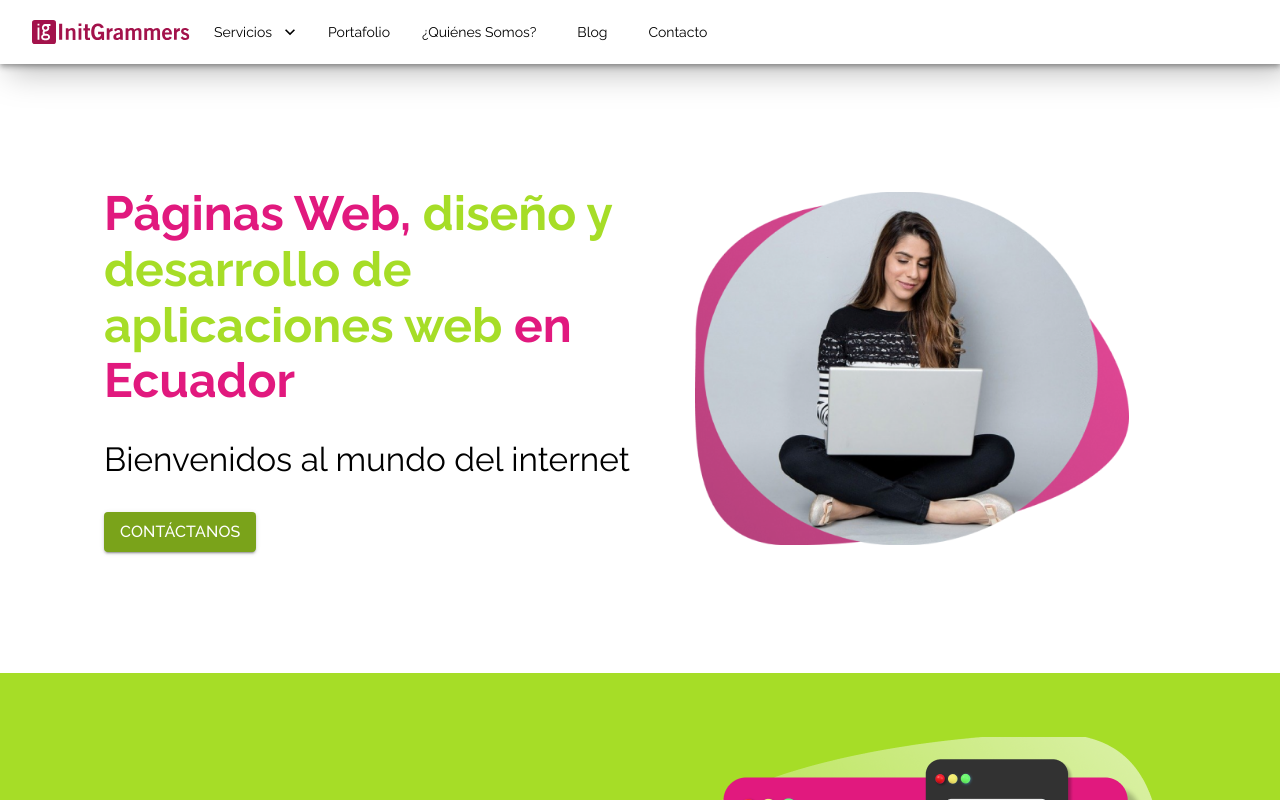
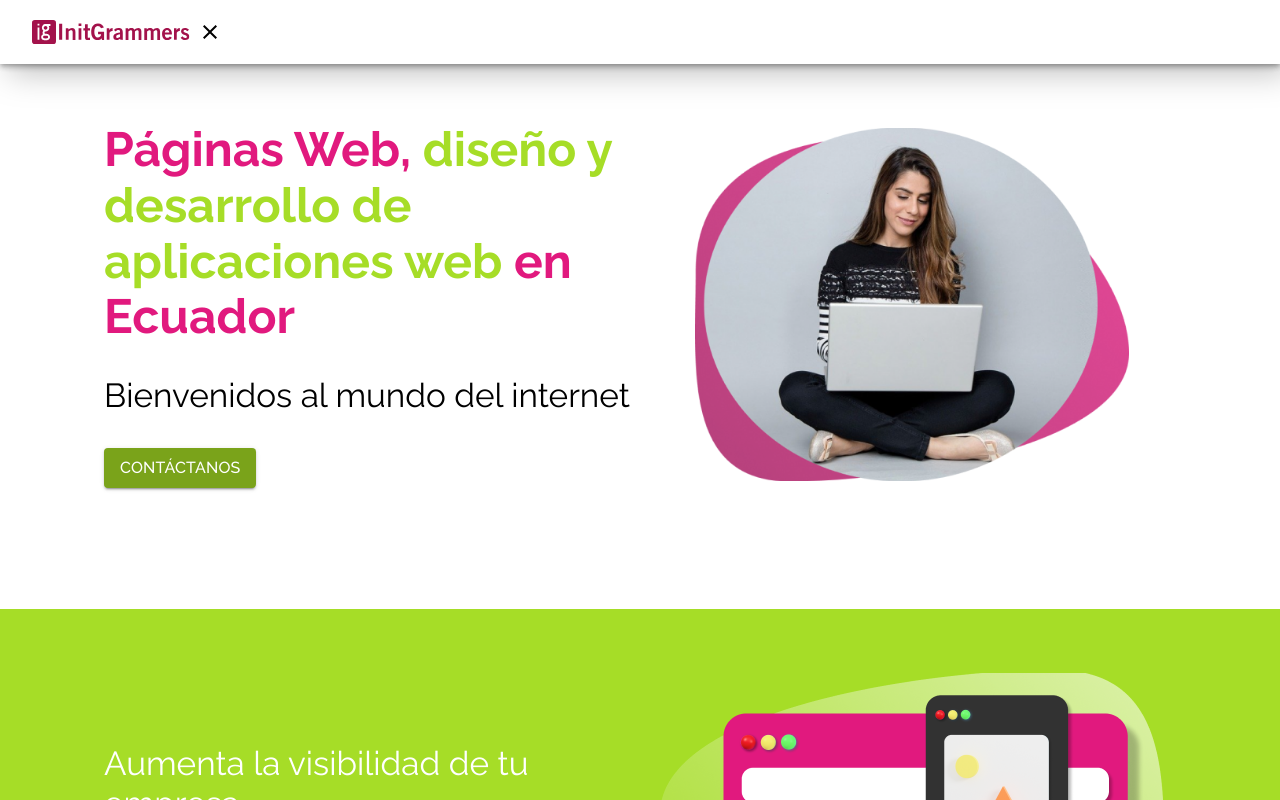
Before and after one commit to initgrammers/Web_page_initgrammmers, a Next.js app: page /services/WebDevelopment in a window 1280 px wide. Shown: the top 800 px of the page. Built offline with nearby package versions, Linux system fonts and the light colour scheme.

Commit message:
Fix the menu in mobile version

```diff
--- a/src/components/Menu/Index.jsx
+++ b/src/components/Menu/Index.jsx
@@ -3,54 +3,78 @@ import {
   Button,
   Fade,
   Box,
-  useScrollTrigger,
+  Hidden,
   Toolbar,
   AppBar,
   makeStyles,
 } from '@material-ui/core';
-import { Menu } from '@material-ui/icons';
+import IconButton from '@material-ui/core/IconButton';
+import MenuIcon from '@material-ui/icons/Menu';
+import CloseIcon from '@material-ui/icons/Close';
 import Options from './Options';
 import OutsideAlerter from '../Outsider';
-
-const logo =
-  'https://upload.wikimedia.org/wikipedia/commons/thumb/4/42/Universal_Pictures_Bylineless_Logo.svg/1200px-Universal_Pictures_Bylineless_Logo.svg.png';
-
-// Function to fixed Appbar on Top
-function ElevationScroll(props) {
-  const { children, window } = props;
-  const trigger = useScrollTrigger({
-    disableHysteresis: true,
-    threshold: 0,
-    target: window ? window() : undefined,
-  });
-
-  return React.cloneElement(children, {
-    elevation: trigger ? 4 : 0,
-  });
-}
+import LogoInitgrammers from '#svg/LogoInitgrammers';
 
 const useStyles = makeStyles((theme) => ({
+  main: {
+    background: theme.palette.primary.contrastText,
+    filter: `drop-shadow(0px 4px 4px rgba(0, 0, 0, 0.25))`,
+    [theme.breakpoints.up('lg')]: {
+      filter: `drop-shadow(9px 9px 16px rgba(0, 0, 0, 0.25)); color: black`,
+    },
+    color: theme.palette.common.black,
+  },
   fade: {
     position: 'absolute',
     top: '100%',
     left: 0,
     width: '100%',
     background: 'white',
+    boxShadow: `rgba(0, 0, 0, 0.25) 0px 4px 4px, rgba(0, 0, 0, 0.25) 0px 4px 4px inset`,
   },
 }));
 export default function ElevateAppBar(props) {
+  const classes = useStyles();
   const [showNav, setShowNav] = useState(false);
-  const classes = useStyles();
+
+  const handleDrawerOpen = () => {
+    console.log(`Menu siperior: ${showNav}`);
+    setShowNav(!showNav);
+  };
   const handleClose = () => setShowNav(false);
+
   return (
     <>
-      <ElevationScroll {...props}>
-        <AppBar>
-          <Toolbar style={{ padding: 16 }}>
-            <Button onClick={() => setShowNav((prev) => !prev)}>
-              <Menu />
+      <AppBar component="nav">
+        <Toolbar className={classes.main}>
+          <Hidden xsDown>
+            <Box className={classes.sectionLogo}>
+              <Button className={classes.logo} aria-label="logo Initgrammers">
+                <LogoInitgrammers />
               </Button>
-            <img src={logo} alt="logo" width={100} />
+            </Box>
+            {showNav ? (
+              <IconButton
+                edge="start"
+                className={classes.menuButton}
+                color="inherit"
+                aria-label="menu"
+                onClick={handleDrawerOpen}
+              >
+                <MenuIcon />
+              </IconButton>
+            ) : (
+              <IconButton
+                edge="start"
+                className={classes.menuButton}
+                color="inherit"
+                aria-label="menu"
+                onClick={handleDrawerOpen}
+              >
+                <CloseIcon />
+              </IconButton>
+            )}
+          </Hidden>
         </Toolbar>
         <Fade timeout={800} in={showNav} className={classes.fade}>
           <Box bgcolor="white">
@@ -60,8 +84,6 @@ export default function ElevateAppBar(props) {
           </Box>
         </Fade>
       </AppBar>
-      </ElevationScroll>
-      <Toolbar />
     </>
   );
 }
--- a/src/layouts/AppBar/index.jsx
+++ b/src/layouts/AppBar/index.jsx
@@ -95,7 +95,7 @@ const Navigation = ({ index }) => {
 
   return (
     <div className={classes.root}>
-      <AppBar position="static">
+      {/* <AppBar position="static">
         <Toolbar className={classes.main}>
           <Hidden mdUp>
             <Box className={classes.sectionLogo}>
@@ -265,8 +265,8 @@ const Navigation = ({ index }) => {
         index={index}
         open={open}
         handleDrawerOpen={handleDrawerOpen}
-      />
-      {/* <CustomMenu /> */}
+      /> */}
+      <CustomMenu />
     </div>
   );
 };
```
Lines whose indentation alone changed are shown as unchanged.
